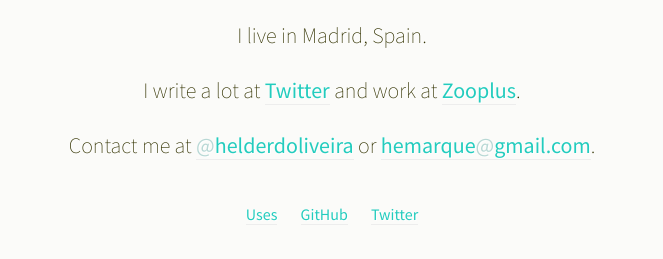
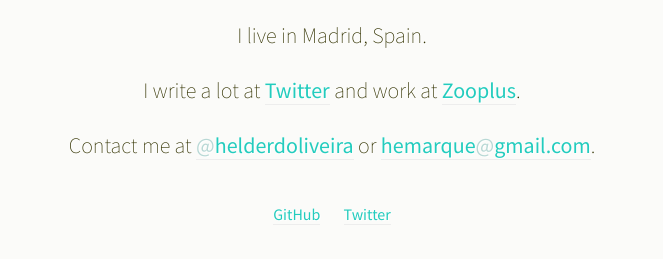
Before and after one commit to hemarque/hemarque.github.io, a plain HTML site: page index.html in a window 1280 px wide. Shown: the part 433-692 px from the top of the page, without its empty margins (308-971 px from the left). Drawn offline with Linux system fonts and the light colour scheme.

Commit message:
Update index.html

```diff
--- a/index.html
+++ b/index.html
@@ -31,7 +31,6 @@
         </p>
 
         <ul class="elsewhere">
-          <li class="elsewhere__item"><a href="/uses">Uses</a></li>
           <li class="elsewhere__item"><a href="https://github.com/hemarque">GitHub</a></li>
           <li class="elsewhere__item"><a href="https://twitter.com/HelderDOliveira">Twitter</a></li>
         </ul>
```
